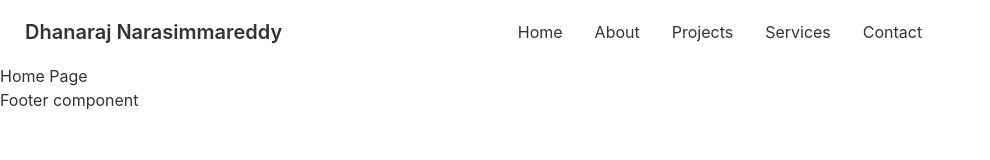
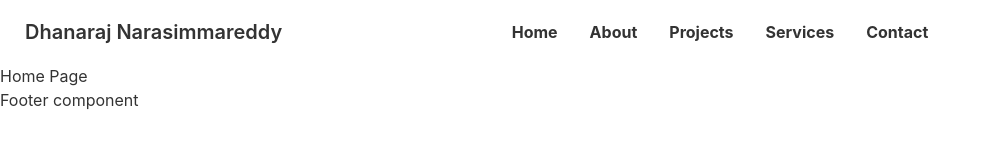
Before and after one commit to dhanarajccs/portfolio-dhanaraj, a React (Create React App) app: page / in a window 1280 px wide. Shown: the top 160 px of the page, without its empty margins (0-990 px from the left). Built offline with nearby package versions, Linux system fonts and the light colour scheme.

Commit message:
styling to Navbar menuItems

```diff
--- a/src/components/Navbar/Navbar.js
+++ b/src/components/Navbar/Navbar.js
@@ -6,13 +6,11 @@ const Navbar = () => {
 
   const menuItems = (
     <>
-      <li>
-        <Link to="/">Home</Link>
-        <Link to="/about">About</Link>
-        <Link to="/projects">Projects</Link>
-        <Link to="/services">Services</Link>
-        <Link to="/contact">Contact</Link>
-      </li>
+      <li><Link to="/" className='hover:text-secondary font-bold hover:border-2 hover:border-red-600 rounded'>Home</Link></li>
+      <li><Link to="/about" className='hover:text-secondary font-bold hover:border-2 hover:border-red-600 rounded'>About</Link></li>
+      <li><Link to="/projects" className='hover:text-secondary font-bold hover:border-2 hover:border-red-600 rounded'>Projects</Link></li>
+      <li><Link to="/services" className='hover:text-secondary font-bold hover:border-2 hover:border-red-600 rounded'>Services</Link></li>
+      <li><Link to="/contact" className='hover:text-secondary font-bold hover:border-2 hover:border-red-600 rounded'>Contact</Link></li>
     </>
   )
   return (
@@ -51,7 +49,7 @@ const Navbar = () => {
           </ul>
         </div>
         <div className="navbar-end">
-          <a href="https://github.com/dhanarajccs/portfolio-dhanaraj" target="_blank" className="btn" download="Document">Download CV</a>
+          <a href="https://github.com/dhanarajccs/portfolio-dhanaraj" target="_blank" className="btn hover:text-warning font-bold border-2 border-red-600 rounded" download="Document">Download CV</a>
         </div>
       </div>
     </div>
```
